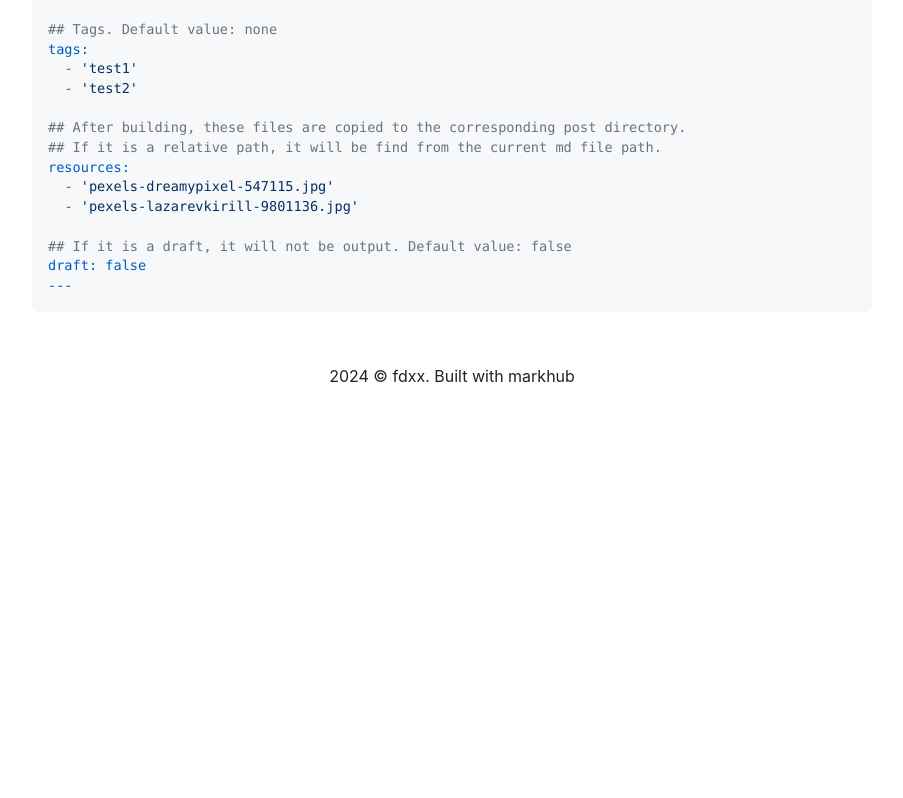
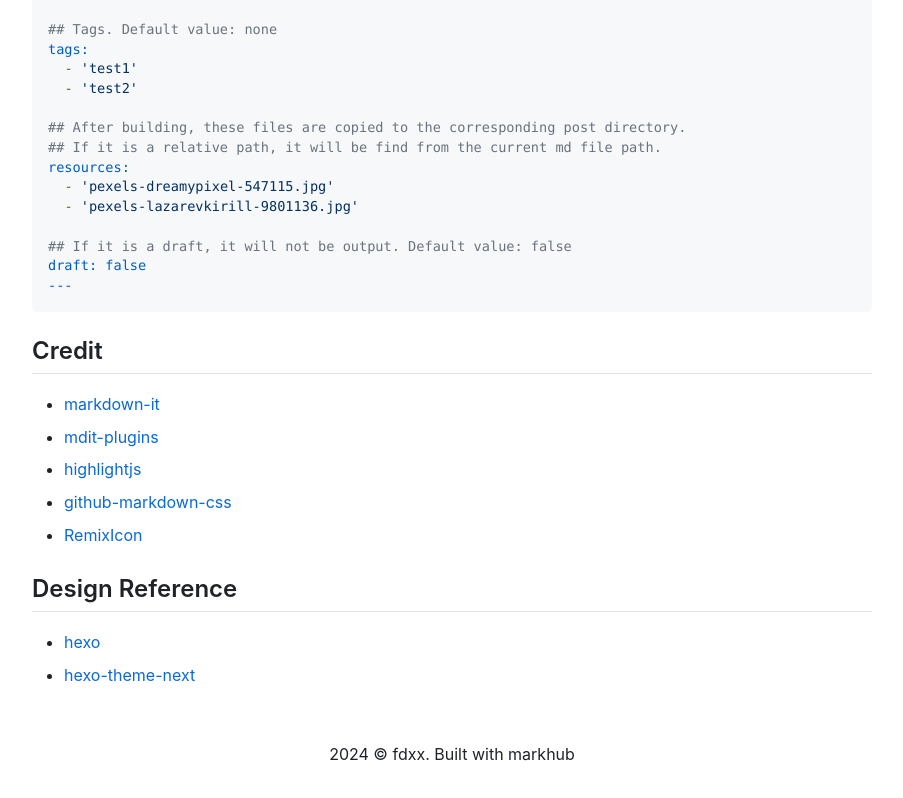
Before and after one commit to fdxx/markhub, a plain HTML site: page about/index.html in a window 1280 px wide. Shown: the part 1558-2356 px from the top of the page, without its empty margins (188-1091 px from the left). Before the commit the page ends 1978 px from the top, so only its background shows below. Drawn offline with nearby package versions, Linux system fonts and the light colour scheme; no server answers.

Commit message:
deploy: ba792c3c481fe2e95e070531813b306986338a0b

```diff
--- a/about/index.html
+++ b/about/index.html
@@ -113,6 +113,19 @@ node index.js
 <span class="hljs-attr">draft:</span> <span class="hljs-literal">false</span>
 <span class="hljs-meta">---
 </span></code></pre>
+<h2>Credit</h2>
+<ul>
+<li><a href="https://github.com/markdown-it/markdown-it">markdown-it</a></li>
+<li><a href="https://github.com/mdit-plugins/mdit-plugins">mdit-plugins</a></li>
+<li><a href="https://github.com/highlightjs/highlight.js">highlightjs</a></li>
+<li><a href="https://github.com/sindresorhus/github-markdown-css">github-markdown-css</a></li>
+<li><a href="https://github.com/Remix-Design/RemixIcon">RemixIcon</a></li>
+</ul>
+<h2>Design Reference</h2>
+<ul>
+<li><a href="https://github.com/hexojs/hexo">hexo</a></li>
+<li><a href="https://github.com/next-theme/hexo-theme-next">hexo-theme-next</a></li>
+</ul>
 
          </section>
          <section class="post_tags_container">
```
